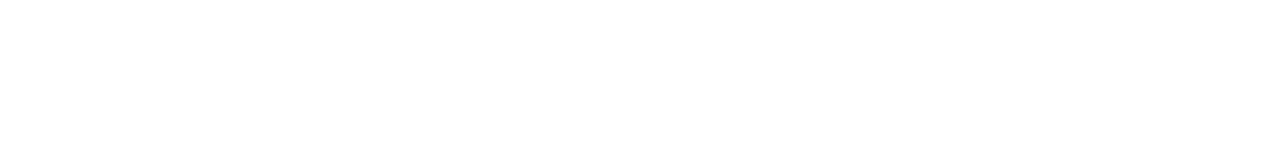
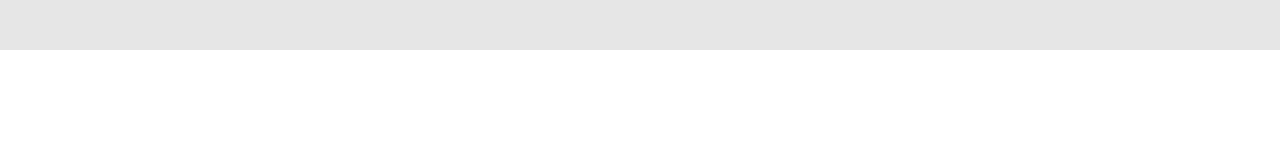
Before and after one commit to SunShinewyf/pso, a website: page index.html in a window 1280 px wide. Drawn offline with Linux system fonts and the light colour scheme.

Commit message:
update the index.html

```diff
--- a/assets/index.css
+++ b/assets/index.css
@@ -0,0 +1,10 @@
+
+.container{
+    background-color:#fff;
+    width:100%;
+}
+header{
+   background-color: #e6e6e6;
+   width:100%;
+   height: 50px;
+}
--- a/index.html
+++ b/index.html
@@ -7,6 +7,9 @@
 	<title>Particle Swarm Optimization</title>
 </head>
 <body>
-
+	<div class="container">
+        <header></header>
+        <div class="sidebar"></div>
+    </div>
 </body>
 </html>
```
